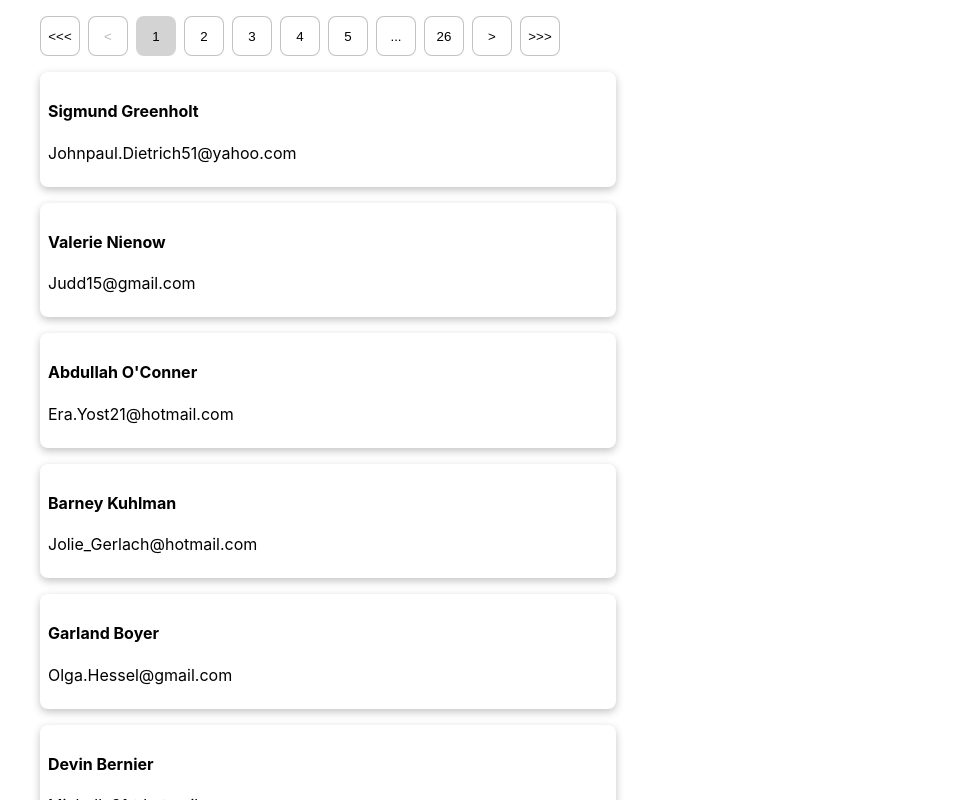
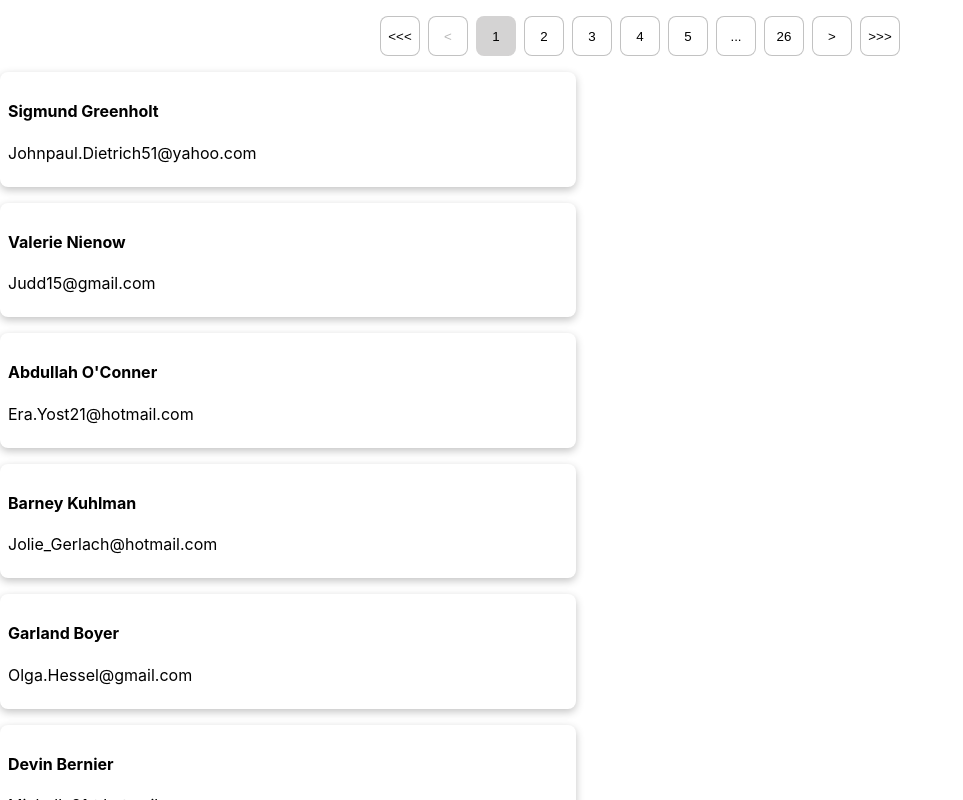
Before and after one commit to withoutspaces/pagination-component, a React (Create React App) app in the folder Case2/case2/: page / in a window 1280 px wide. Both pictures are taken after a click on the button "<<<". Shown: the top 800 px of the page, without its empty margins (0-963 px from the left). Built offline with nearby package versions, Linux system fonts and the light colour scheme.

Commit message:
styles adjusts

```diff
--- a/Case2/case2/src/App.css
+++ b/Case2/case2/src/App.css
@@ -1,15 +1,16 @@
 .section {
   display: flex;
-  width: 100%;
   flex-direction: column;
-  justify-content: center;
+}
+
+.container-items {
+  margin: 0 auto;
 }
 
 .item {
-  margin-left: 2.5rem;
   margin-bottom: 1rem;
   width: 35rem;
-  box-shadow: rgba(0, 0, 0, 0.24) 0px 3px 8px;
+  box-shadow: rgba(0, 0, 0, 0.24) 0 3px 8px;
   border-radius: 8px;
   padding: 0.5rem;
 }
@@ -17,6 +18,8 @@
 .pagination {
   display: flex;
   list-style: none;
+  padding-left: 0;
+  justify-content: center;
 }
 
 .pagination li+li {
```
